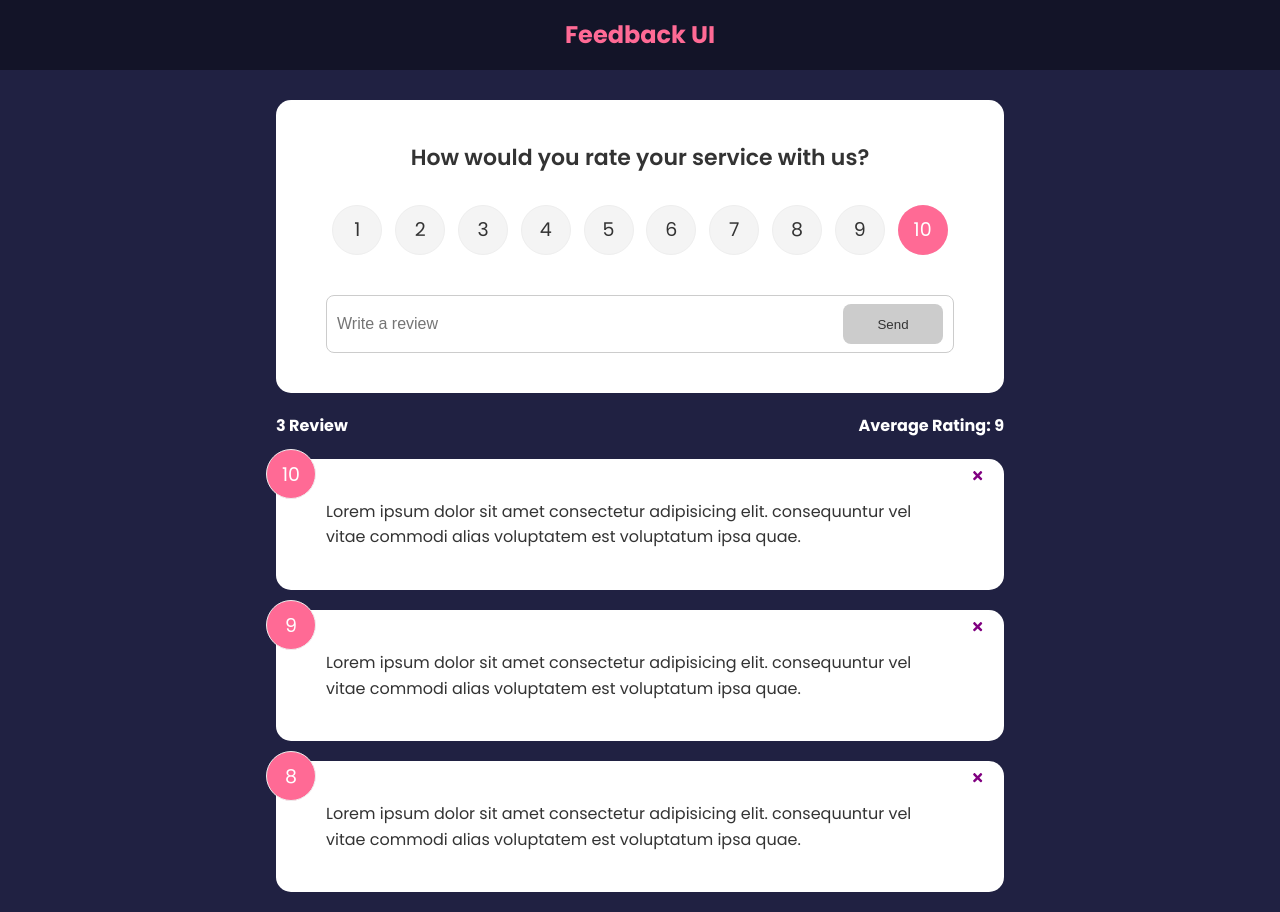
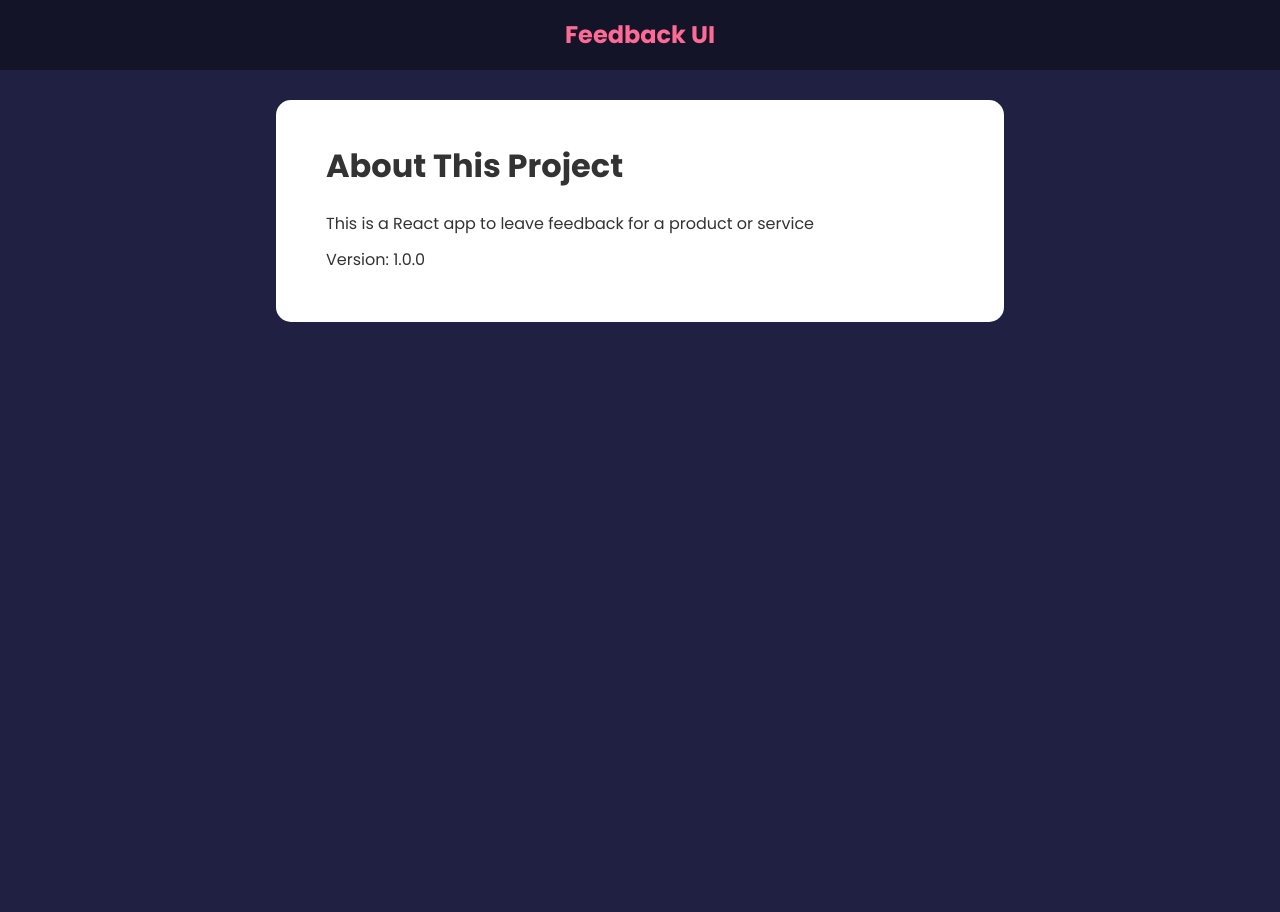
Before and after one commit to Hongjia-Liu/feedback-app, a React (Create React App) app: page /about in a window 1280 px wide. After the commit the page ends 800 px from the top, so only its background shows below. Built offline with nearby package versions, Linux system fonts and the light colour scheme.

Commit message:
Setup React Router 6 and update AboutPage component

```diff
--- a/package.json
+++ b/package.json
@@ -10,6 +10,7 @@
     "react": "^17.0.2",
     "react-dom": "^17.0.2",
     "react-icons": "^4.3.1",
+    "react-router-dom": "^6.2.1",
     "react-scripts": "5.0.0",
     "uuid": "^8.3.2",
     "web-vitals": "^2.1.2"
--- a/src/App.js
+++ b/src/App.js
@@ -1,3 +1,4 @@
+import { BrowserRouter as Router, Route, Routes } from 'react-router-dom';
 import {v4 as uuidv4} from 'uuid'
 import { useState } from "react";
 import Header from "./components/Header";
@@ -5,6 +6,7 @@ import FeedbackData from './data/FeedbackData';
 import FeedbackList from './components/FeedbackList';
 import FeedbackStats from "./components/FeedbackStats";
 import FeedbackForm from './components/FeedbackForm';
+import AboutPage from './pages/AboutPage';
 
 const App = () => {
 
@@ -22,12 +24,22 @@ const App = () => {
 
     return (
         <>
+            <Router>
                 <Header />
                 <div className="container">
+                    <Routes>
+                        <Route exact path='/' element={
+                            <>
                                 <FeedbackForm handleAdd={addFeedback} />
                                 <FeedbackStats feedback={feedback} />
                                 <FeedbackList feedback={feedback} handleDelete={deleteFeedback} />
+                            </>
+                        } />
+
+                        <Route path='/about' element={<AboutPage />} />
+                    </Routes>
                 </div>
+            </Router>
         </>
      );
 }
--- /dev/null
+++ b/src/pages/AboutPage.jsx
@@ -0,0 +1,15 @@
+import Card from "../components/shared/Card"
+
+const AboutPage = () => {
+    return (
+        <Card>
+            <div className="about">
+                <h1>About This Project</h1>
+                <p>This is a React app to leave feedback for a product or service</p>
+                <p>Version: 1.0.0</p>
+            </div>
+        </Card>
+    )
+}
+
+export default AboutPage
```
Also changed, not shown: 1 other file (tests, documents, lock files or other folders). Lines whose indentation alone changed are shown as unchanged.
